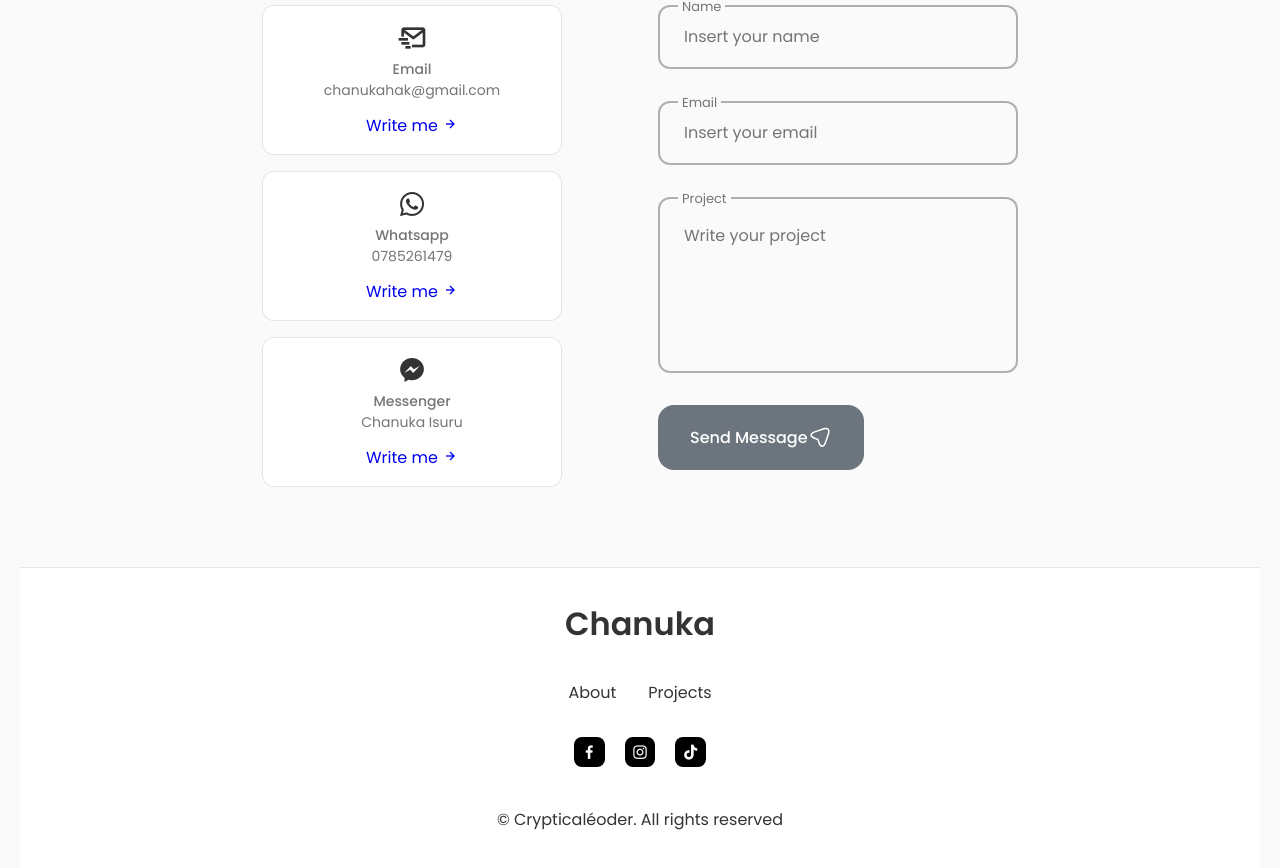
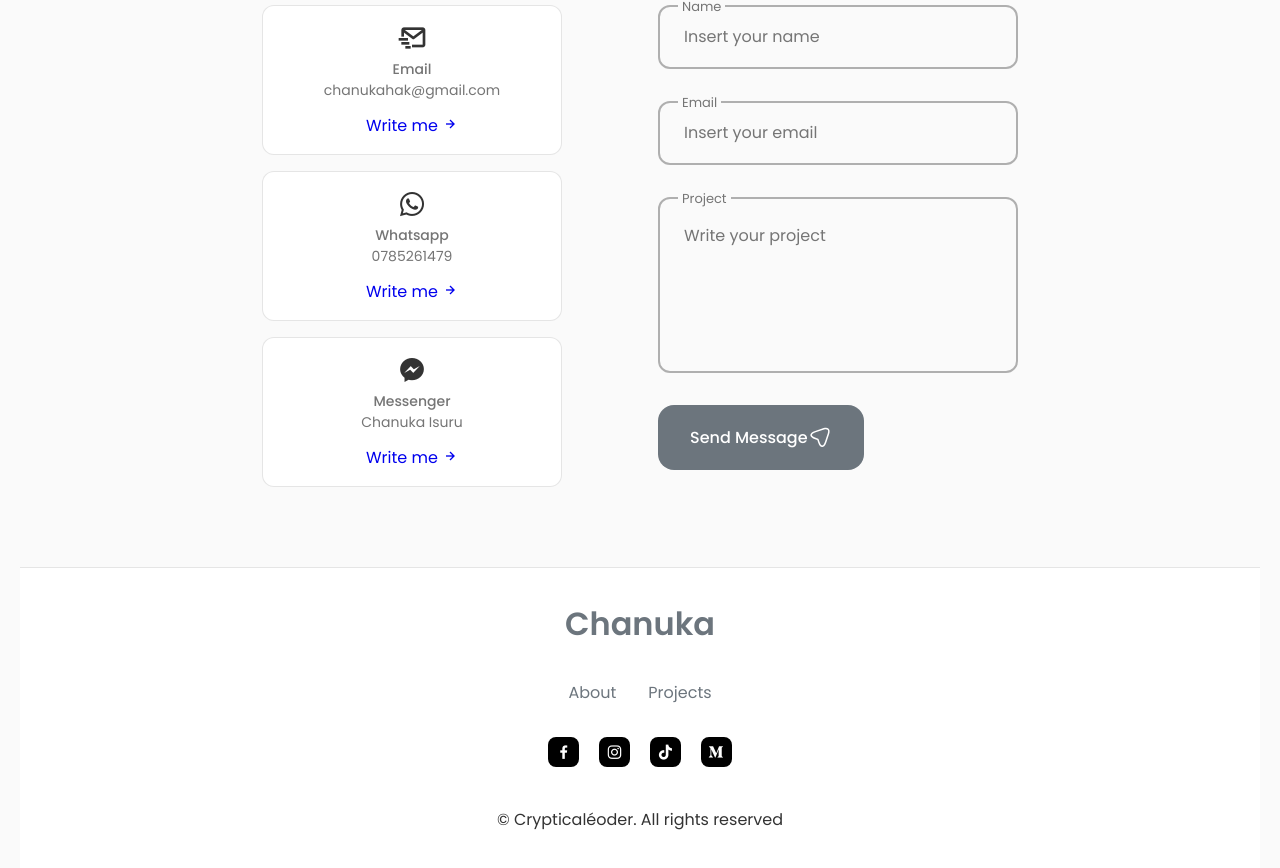
Before and after one commit to Chanukaisuru/Portfolio, a React (Create React App) app in the folder portfolio/: page / in a window 1280 px wide. Shown: the part 4595-5463 px from the top of the page. Built offline with nearby package versions, Linux system fonts and the light colour scheme.

Commit message:
modified:   portfolio/package-lock.json 	modified:   portfolio/package.json 	modified:   portfolio/src/components/footer/Footer.jsx 	modified:   portfolio/src/components/footer/footer.css

```diff
--- a/portfolio/package.json
+++ b/portfolio/package.json
@@ -38,5 +38,8 @@
       "last 1 firefox version",
       "last 1 safari version"
     ]
+  },
+  "devDependencies": {
+    "gh-pages": "^6.3.0"
   }
 }
--- a/portfolio/src/components/footer/Footer.jsx
+++ b/portfolio/src/components/footer/Footer.jsx
@@ -41,10 +41,10 @@ const Footer = () => {
                     <i class="bx bxl-tiktok"></i>
                 </a>
 
-                {/*<a href="https://medium.com/@chanukaisuru"
-                 className='home_social-icon' target='_blank'>
-                 <i class=""></i>
-              </a>*/}
+                <a href="https://medium.com/@chanukaisuru"
+                 className='footer_social-link' target='_blank'>
+                 <i class="bx bxl-medium"></i>
+              </a>
             </div>
 
              <span className="footer_copy">
--- a/portfolio/src/components/footer/footer.css
+++ b/portfolio/src/components/footer/footer.css
@@ -10,7 +10,7 @@
 
 .footer_title,
 .footer_link{
-    color: var(--title-color);
+    color: #6c757d;
 }
 
 .footer_title{
```
Also changed, not shown: 1 other file (tests, documents, lock files or other folders).
